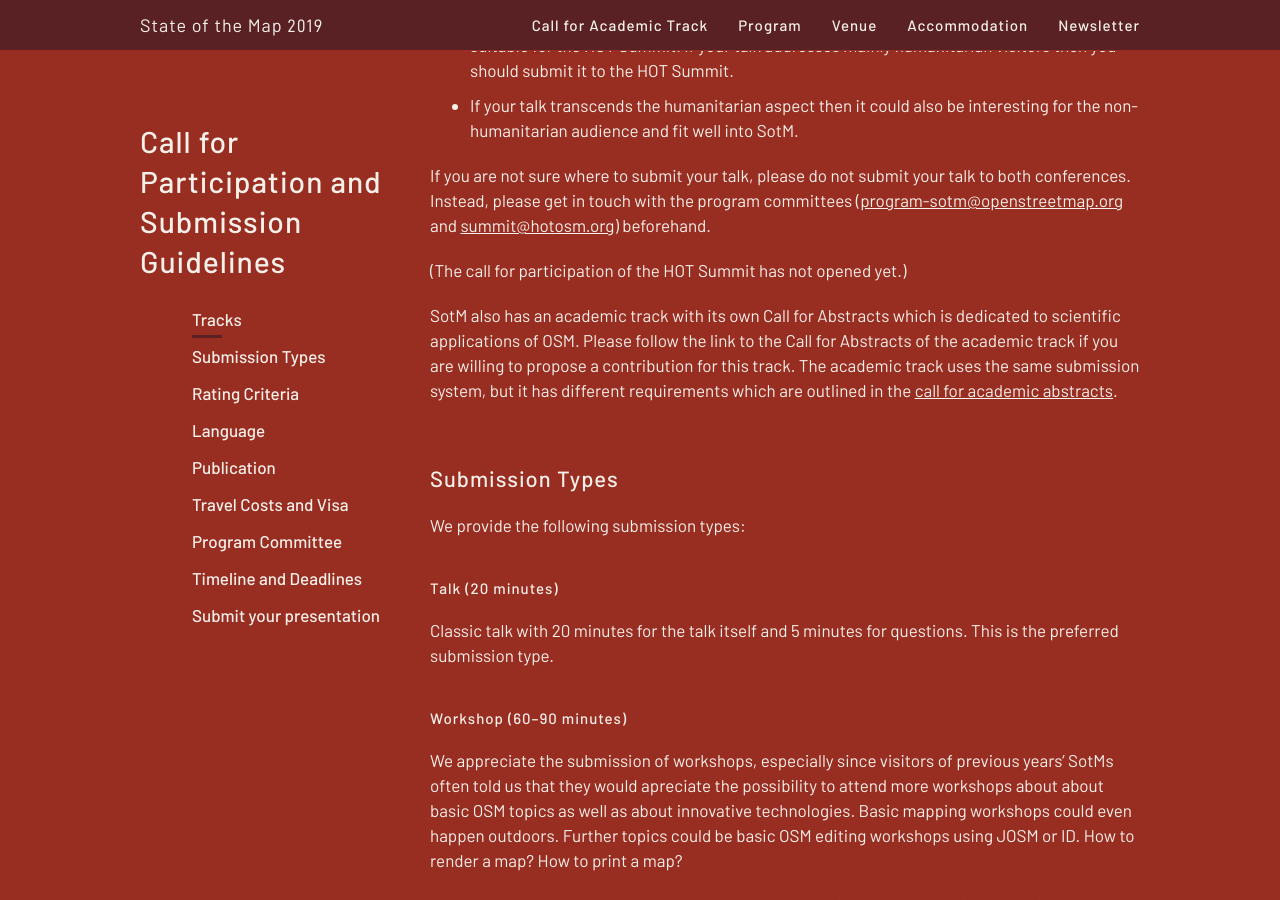
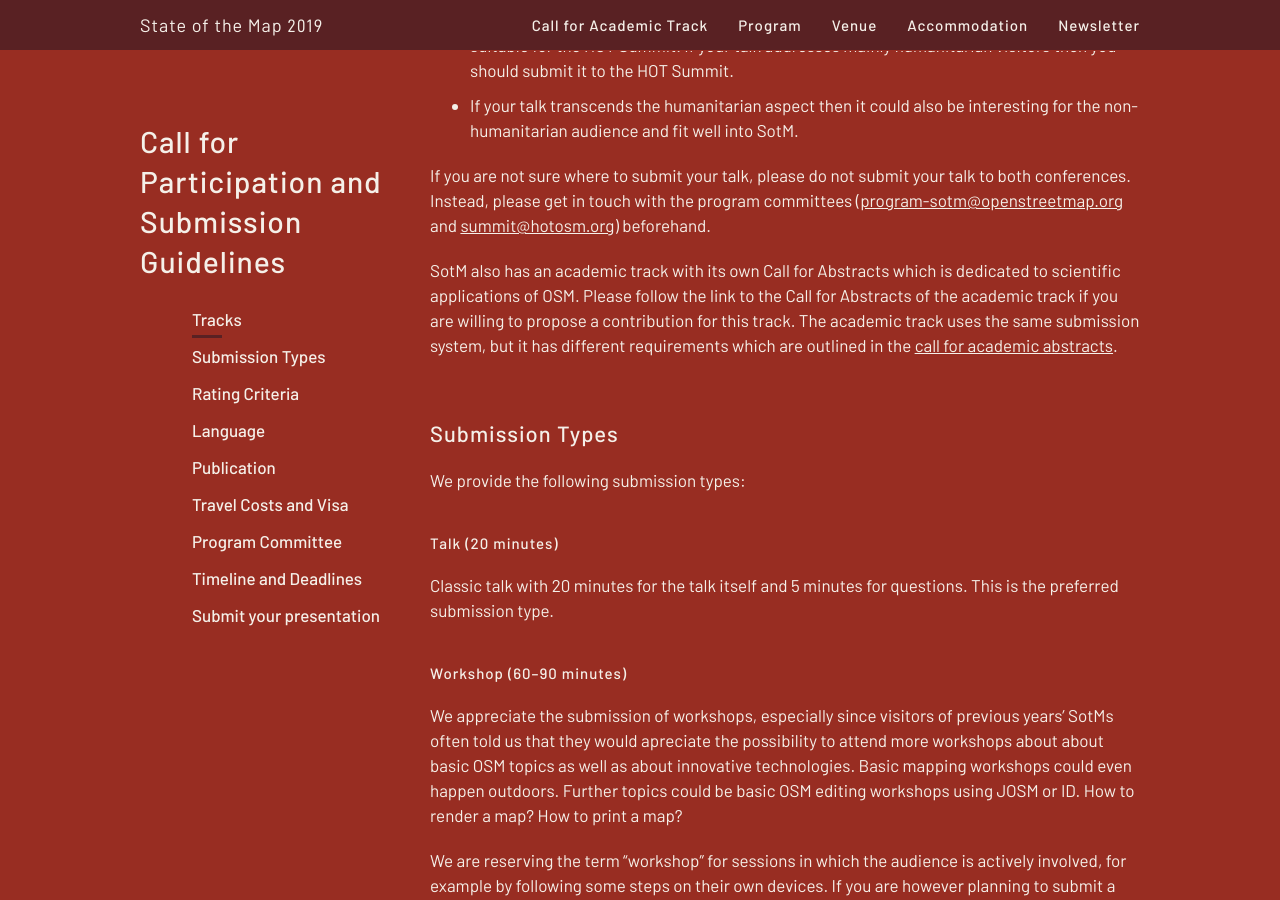
Before and after one commit to openstreetmap/stateofthemap-2019, a Jekyll site: the page built from calls/general.md, in a window 1280 px wide and 900 px high, scrolled down 2288 px. Built offline with Jekyll 4.4.1, drawn with Linux system fonts in a browser that asks for light colours.

Commit message:
remove outdated statement
a bit late, oops

```diff
--- a/calls/general.md
+++ b/calls/general.md
@@ -55,8 +55,6 @@
 * If your talk transcends the humanitarian aspect then it could also be interesting for the non-humanitarian audience and fit well into SotM.
 
 If you are not sure where to submit your talk, please do not submit your talk to both conferences. Instead, please get in touch with the program committees ([program-sotm@openstreetmap.org](mailto:program-sotm@openstreetmap.org) and [summit@hotosm.org](summit@hotosm.org)) beforehand.
-
-(The call for participation of the HOT Summit has not opened yet.)
 
 SotM also has an academic track with its own Call for Abstracts which is dedicated to scientific applications of OSM. Please follow the link to the Call for Abstracts of the academic track if you are willing to propose a contribution for this track. The academic track uses the same submission system, but it has different requirements which are outlined in the [call for academic abstracts]({{site.baseurl}}/calls/academic/).
 
```
